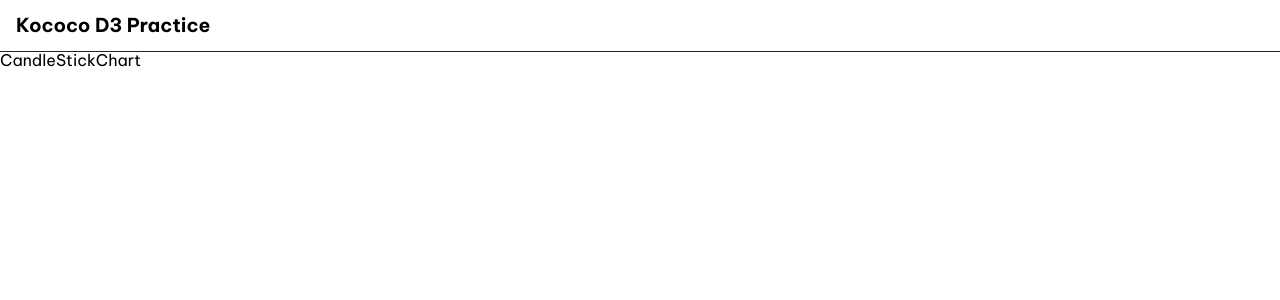
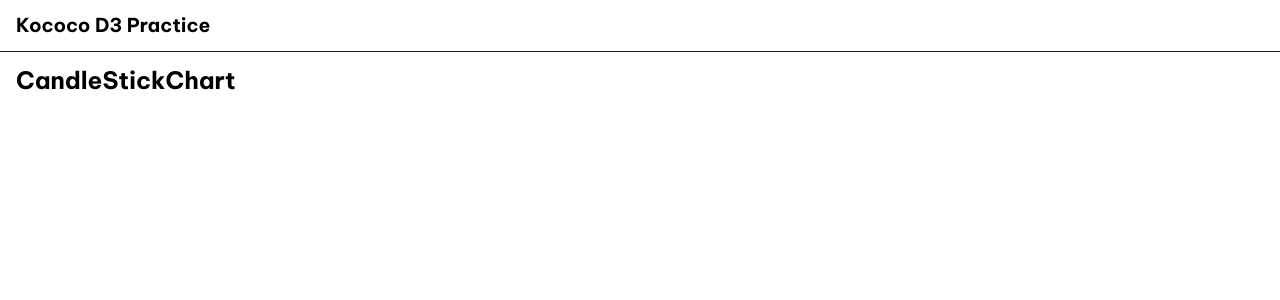
Before and after one commit to kylecocolim/Kococo-D3-Chart-Practice, a React (Vite) app: page /#/candle in a window 1280 px wide. Shown: the top 300 px of the page. Built offline with nearby package versions, Linux system fonts and the light colour scheme; no server answers.

Commit message:
ADD Candlestick Data Fetcher

```diff
--- a/package.json
+++ b/package.json
@@ -14,6 +14,7 @@
   },
   "devDependencies": {
     "@types/d3": "^7.4.0",
+    "@types/node": "^17.0.35",
     "@types/react": "^18.0.0",
     "@types/react-dom": "^18.0.0",
     "@vitejs/plugin-react": "^1.3.0",
--- a/src/pages/CandleStickChart.tsx
+++ b/src/pages/CandleStickChart.tsx
@@ -1,9 +1,15 @@
-import Layout from "../components/Layout";
+import ChartContainer from '../components/ChartContainer'
+import Layout from '../components/Layout'
+import useQuery from '../hooks/useQuery'
+const { VITE_DATA_BASE_URL } = import.meta.env
+export default function CandleStickChart() {
+    const { data, status, errMsg } = useQuery(VITE_DATA_BASE_URL + 'amd_stock_price.json')
 
-export default function CandleStickChart() {
-  return (
-    <Layout>
-      <span>CandleStickChart</span>
-    </Layout>
-  );
+    return (
+        <Layout>
+            <ChartContainer title={'CandleStickChart'}>
+                <svg></svg>
+            </ChartContainer>
+        </Layout>
+    )
 }
--- a/vite.config.ts
+++ b/vite.config.ts
@@ -1,7 +1,14 @@
-import { defineConfig } from 'vite'
+import { defineConfig, loadEnv } from 'vite'
 import react from '@vitejs/plugin-react'
 
 // https://vitejs.dev/config/
-export default defineConfig({
-  plugins: [react()]
-})
+
+export default ({ mode }) => {
+    // Load app-level env vars to node-level env vars.
+    process.env = { ...process.env, ...loadEnv(mode, process.cwd()) }
+    console.log(process.env)
+    return defineConfig({
+        plugins: [react()],
+        // To access env vars here use process.env.TEST_VAR
+    })
+}
```
